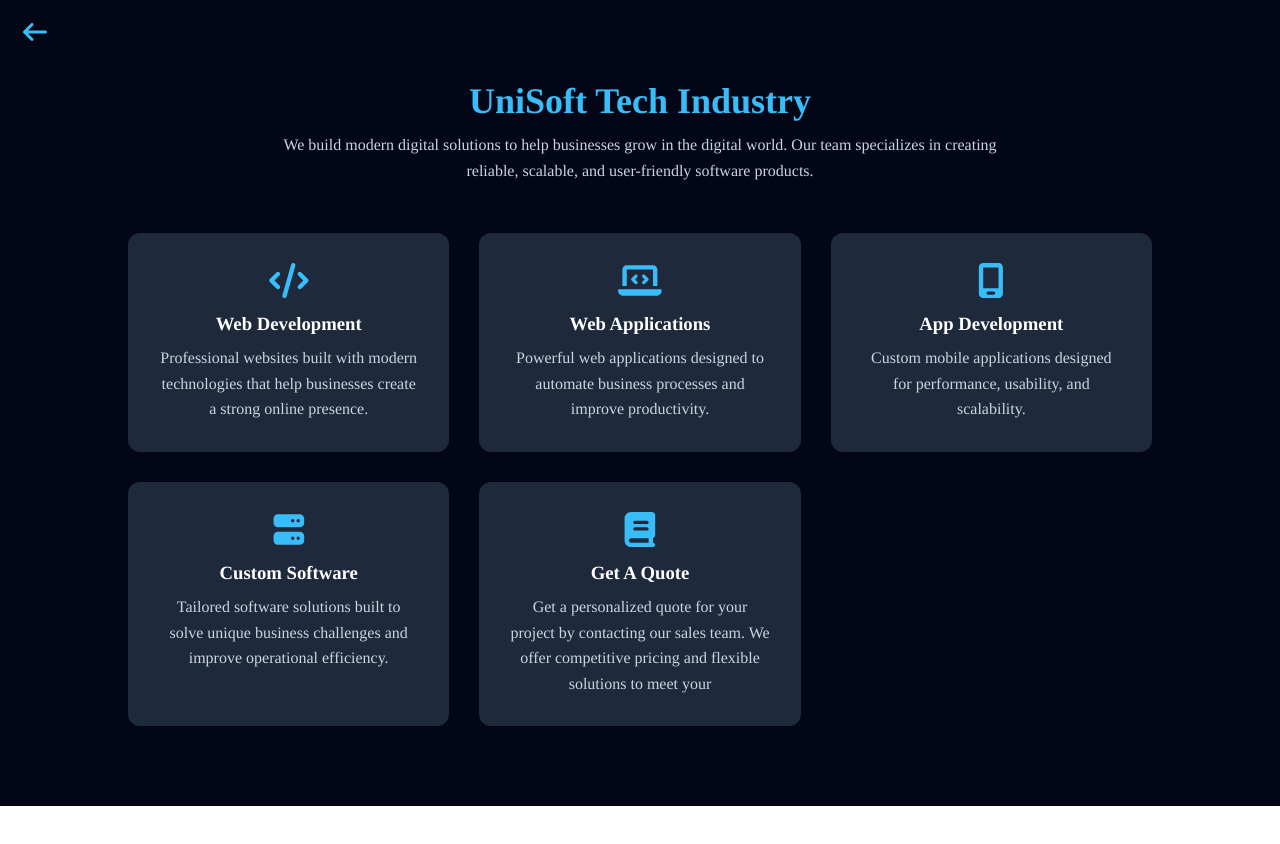
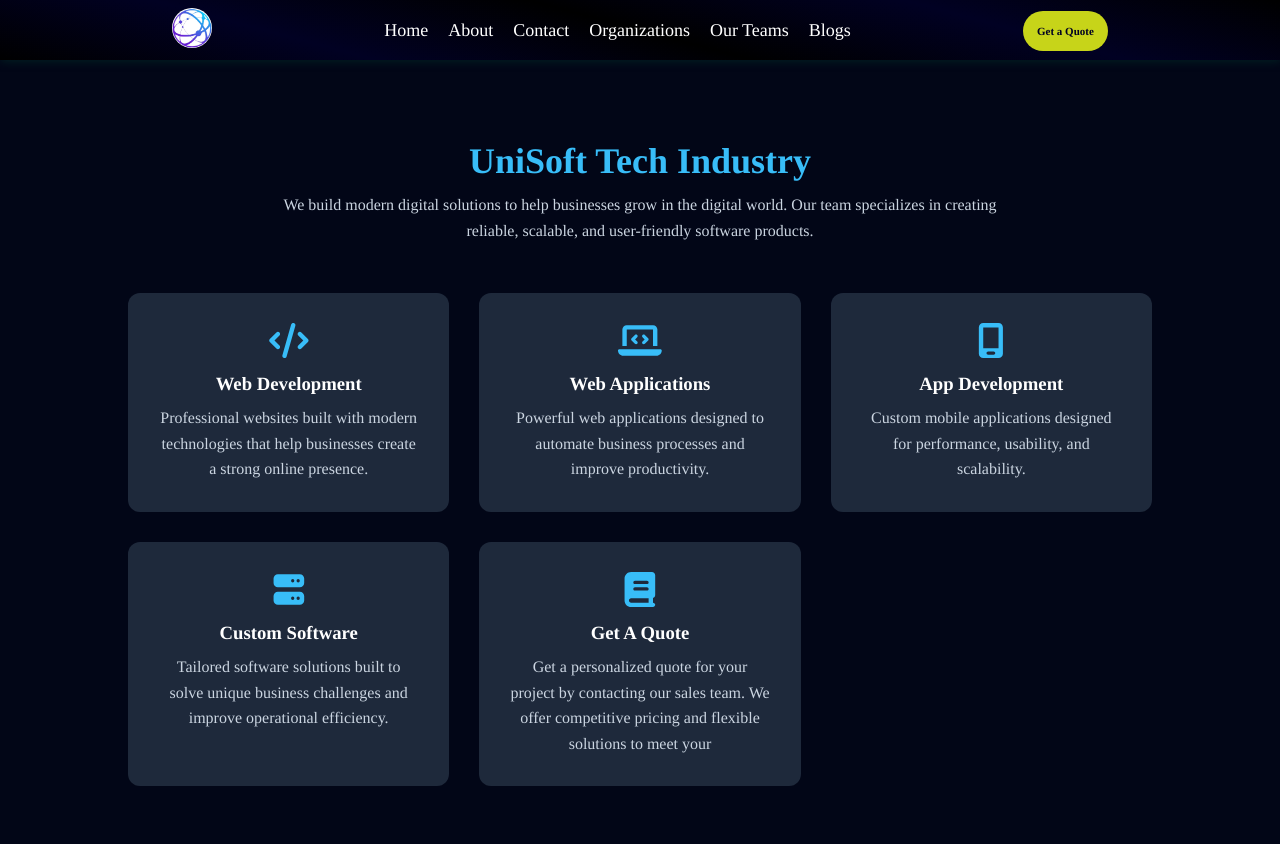
Before and after one commit to ShaniBhai786/uniSoftpvt, a React (Vite) app in the folder client/: page /tech in a window 1280 px wide. Shown: the top 844 px of the page. Before the commit the page ends 806 px from the top, so only its background shows below. Built offline with nearby package versions, Linux system fonts and the light colour scheme; a web font is replaced by a local one.

Commit message:
Add UniSoftTech page and update routing in App component

```diff
--- a/client/src/App.jsx
+++ b/client/src/App.jsx
@@ -3,7 +3,7 @@ import { BrowserRouter as Router, Routes, Route } from "react-router-dom";
 import Main from "./pages/Main";
 import Secondary from "./pages/Secondary";
 import Contact from "./pages/Contact";
-import Tech from "./components/Tech";
+import UniSoftTech from "./pages/UniSoftTech";
 
 function App() {
   return (
@@ -12,7 +12,7 @@ function App() {
         <Routes>
           <Route path="/" element={<Main />} />
           <Route path="/school" element={<Secondary />} />
-          <Route path="/tech" element={<Tech />} />
+          <Route path="/tech" element={<UniSoftTech />} />
           <Route path="/contact" element={<Contact />} />
         </Routes>
       </Router>
--- /dev/null
+++ b/client/src/pages/UniSoftTech.jsx
@@ -0,0 +1,14 @@
+import React from 'react'
+import Tech from '../components/Tech'
+import Instititute_Navbar from '../components/Instititute_Navbar'
+
+function UniSoftTech() {
+  return (
+    <>
+    <Instititute_Navbar />
+    <Tech />
+    </>
+  )
+}
+
+export default UniSoftTech
```
